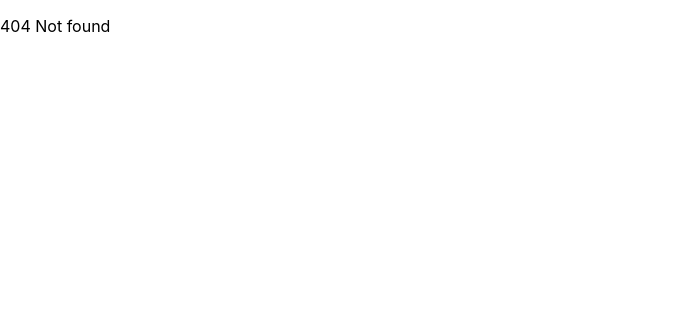
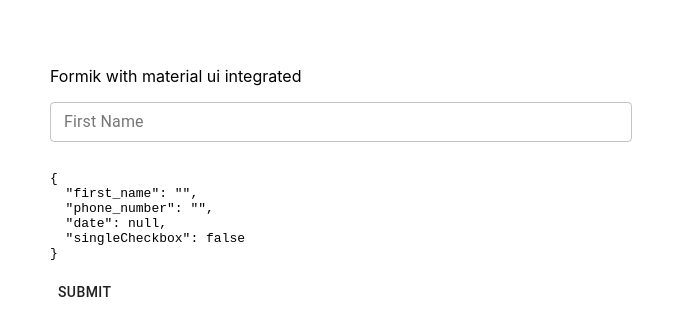
Before and after one commit to shamseerahammedm/react-everything, a React (Create React App) app: page /formik-custom-material-ui in a window 1280 px wide. Before the commit this address had no page. Shown: the top 336 px of the page, without its empty margins (0-694 px from the left). Built offline with nearby package versions, Linux system fonts and the light colour scheme.

Commit message:
Formik custom components cleanup started

```diff
--- a/src/App.js
+++ b/src/App.js
@@ -56,6 +56,7 @@
 import FormikBackEndErrors from 'form/Formik/FormikBackEndErrors/FormikBackEndErrors';
 import FormikBackEndErrorsProper from 'form/Formik/FormikBackEndErrors/FormikBackEndErrorsProper';
 import FormikForm from 'form/Formik/FormikForm/FormikForm';
+import CustomFormikMaterialUI from 'form/Formik/CustomFormikMaterilUI/CustomFormikMaterilUI';
 
 function App() {
 
@@ -72,6 +73,7 @@
         <Route exact path="/stepform" component={StepForm} />
         <Route exact path="/formik-backend-errors" component={FormikBackEndErrors} />
         <Route exact path="/formik-backend-errors-proper" component={FormikBackEndErrorsProper} />
+        <Route exact path="/formik-custom-material-ui" component={CustomFormikMaterialUI} />
 
         {/* Form section ends*/}
 
@@ -118,8 +120,8 @@
         <Route exact path="/css-grid" component={CssGrid} />
 
         {/* React Hook Form */}
-        <Route exact path="/react-hook-form/field-array" component={FormArray} />
-        <Route exact path="/react-hook-form/field-array2" component={FormArray2} />
+        {/* <Route exact path="/react-hook-form/field-array" component={FormArray} /> */}
+        {/* <Route exact path="/react-hook-form/field-array2" component={FormArray2} /> */}
         <Route exact path="/react-hook-form/phase1" component={Phase1} />
         <Route exact path="/resizer" component={AutoResizerHookForms} />
 
--- /dev/null
+++ b/src/form/Formik/CorrectInputComponents/CheckboxComponent/CheckboxGroup/CheckboxGroup.scss
@@ -0,0 +1,5 @@
+.customFormGroupWrapper{
+  .MuiFormControl-root{
+    width: 100%;
+  }
+}
--- a/src/form/Formik/CorrectInputComponents/Input/Input.jsx
+++ b/src/form/Formik/CorrectInputComponents/Input/Input.jsx
@@ -25,6 +25,7 @@
   onChange = () => null,
   endIcon = null
 }) => {
+  console.log('otherFieldProps',otherFieldProps);
   const errorText = getError(name, { touched, status, errors });
   const isError = (errorText) ? true : false;
   return (
@@ -60,7 +61,7 @@
           endAdornment: (showCustomIcons && touched[name] && !endIcon)
             ?
             <InputAdornment position="end">
-              {isError ? 'c' : 'w'}
+              {isError ? <p>e</p> : <p>c</p>}
             </InputAdornment>
             :
             (showCustomIcons && endIcon)
--- /dev/null
+++ b/src/form/Formik/CustomFormikMaterilUI/CustomFormikMaterilUI.jsx
@@ -0,0 +1,55 @@
+import { Button, Grid } from '@material-ui/core';
+import { Field, Form, Formik } from 'formik';
+import React from 'react';
+import Input from '../CorrectInputComponents/Input/Input';
+import * as Yup from 'yup';
+
+const CustomFormikMaterialUI = () => {
+  return (
+    <div style={{ padding : '50px'}}>
+      <Formik
+        validationSchema={Yup.object().shape({
+          first_name: Yup.string().required(),
+          phone_number: Yup.string().required(),
+          singleCheckbox: Yup.bool().oneOf([true], 'Must agree to something')
+        })}
+        validateOnBlur={false}
+        initialValues={{
+          first_name: '',
+          phone_number: '',
+          date: null,
+          singleCheckbox: false
+        }}
+        onSubmit={(values) => {
+          console.log('values', values);
+        }}
+      >
+        {({ errors, values, ...otherProps }) => {
+          console.log('otherProps', otherProps);
+          return (
+            <Form>
+              <p>Formik with material ui integrated</p>
+              <Grid container spacing={2}>
+                <Grid item xs={6}>
+                  <Field
+                    component={Input}
+                    name="first_name"
+                    label="First Name"
+                  />
+                </Grid>
+                <Grid item xs={12}>
+                  <pre>{JSON.stringify(values, null, 2)}</pre>
+                  <Button type="submit">
+                    Submit
+                  </Button>
+                </Grid>
+              </Grid>
+            </Form>
+          );
+        }}
+      </Formik>
+    </div>
+  );
+};
+
+export default CustomFormikMaterialUI;
--- a/src/form/Formik/FormikForm/FormikForm.jsx
+++ b/src/form/Formik/FormikForm/FormikForm.jsx
@@ -50,7 +50,6 @@
                     label="First Name"
 
                   />
-                  {/* {errors.first_name && touched.first_name && <div>{errors.first_name}</div>} */}
                 </Grid>
                 <Grid item xs={6}>
                   <Field
@@ -59,7 +58,6 @@
                     label="Last Name"
                     validate={validateLastName}
                   />
-                  {/* {errors.last_name && touched.last_name && <div>{errors.first_name}</div>} */}
                 </Grid>
                 <Grid item xs={12} spacing={2}>
                   <button type="button" onClick={() => validateField('last_name')}> Validate Particular field</button>
--- a/src/form/react-hook-form/AutoResizerHookForms/AutoResizerHookForms.jsx
+++ b/src/form/react-hook-form/AutoResizerHookForms/AutoResizerHookForms.jsx
@@ -25,7 +25,7 @@
         // also remove last item from parsed result array coz last item comes as undefined by default
         results.splice(results.length - 1, 1);
         const formattedResults = fileHeaderMapper(results, config);
-        console.log('formattedResults',formattedResults);
+        // console.log('formattedResults',formattedResults);
         setTableData(formattedResults);
       }
     });
@@ -722,7 +722,7 @@
     'referred_date': '2020-06-10T00:00:00.000Z'
   }
 ];
-console.log('dummyValues',dummyValues);
+// console.log('dummyValues',dummyValues);
 const dummyDataRaw = [
   [
     'Mehmet',
@@ -746,4 +746,4 @@
   ]
 ];
 
-console.log('dummyDataRaw',dummyDataRaw);
+// console.log('dummyDataRaw',dummyDataRaw);
```
Also changed, not shown: src/form/Formik/CorrectInputComponents/CheckboxComponent/Checkbox/Checkbox.jsx (added, +47 -0 lines), src/form/Formik/CorrectInputComponents/CheckboxComponent/CheckboxGroup/CheckboxGroup.jsx (added, +53 -0 lines), src/form/react-hook-form/form-array/form-array.jsx (+0 -9 lines), src/javascript/async.js (+5 -13 lines).
